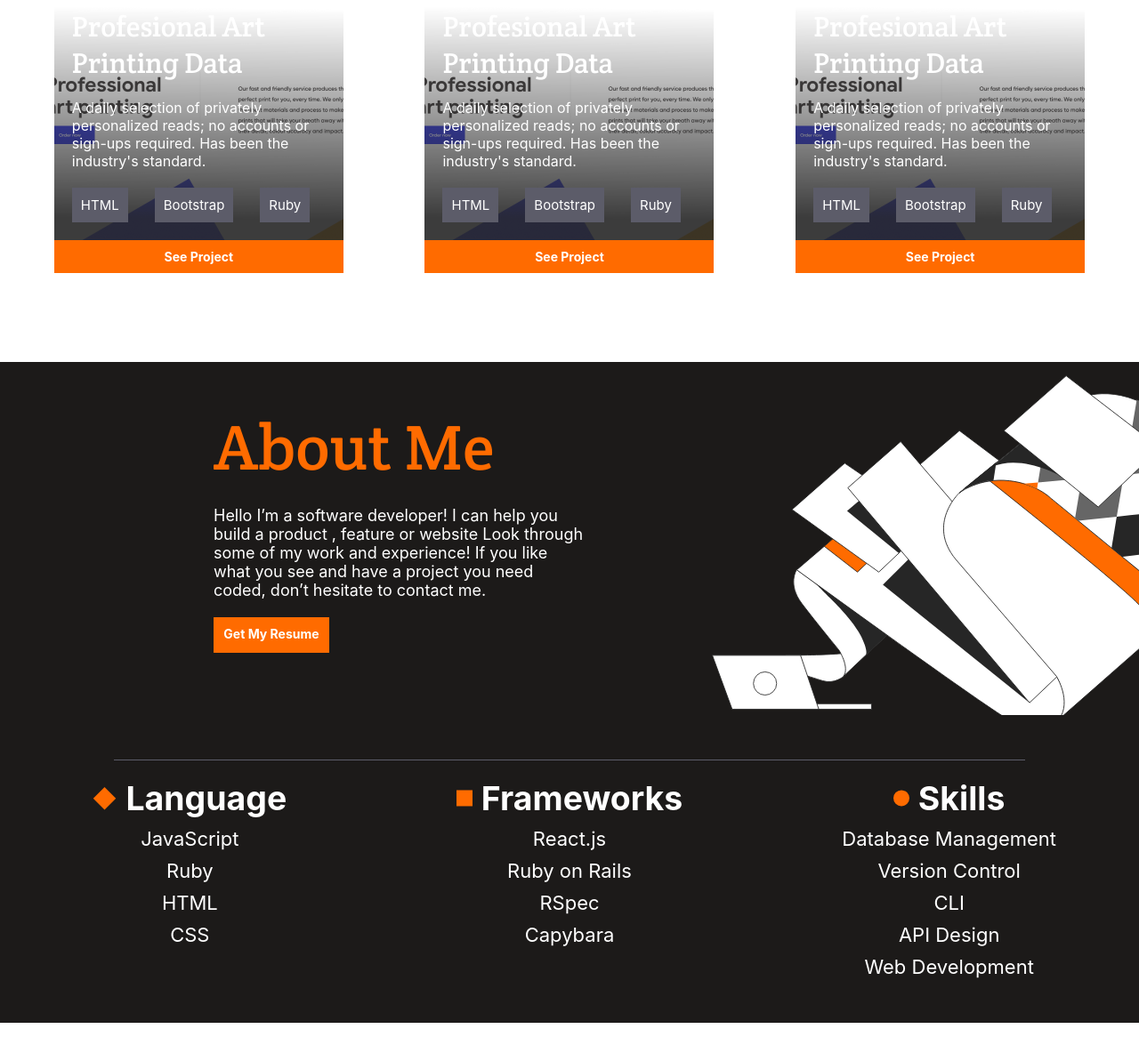
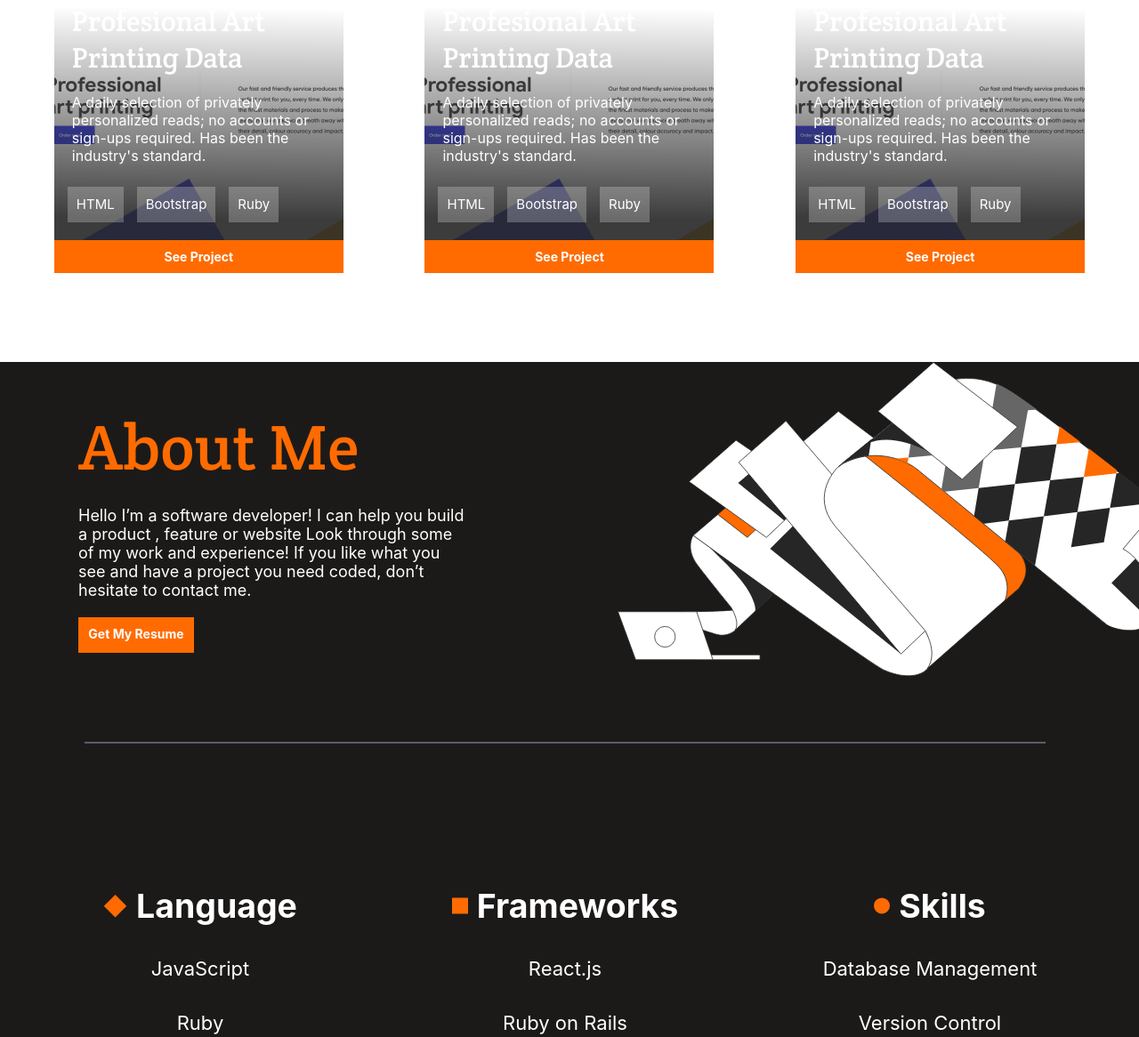
Before and after one commit to YoutLone/Portfolio, a plain HTML site: page index.html in a window 1280 px wide. Shown: the part 1449-2615 px from the top of the page at 89% size. Drawn offline with Linux system fonts and the light colour scheme.

Commit message:
update aboutme section

```diff
--- a/index.html
+++ b/index.html
@@ -222,8 +222,6 @@
         </p>
         <a class="get-my-resume-btn" href="#">Get My Resume</a>
       </div>
-    </section>
-    <section class="skills-section">
       <div class="about-me-line"></div>
 
       <ul class="skills-wrapper">
--- a/style.css
+++ b/style.css
@@ -214,9 +214,10 @@
 .other-project-tag {
   font-family: "Inter", sans-serif;
   color: white;
-  margin: 0 10px 20px 20px;
+  margin: 5px 0 20px 15px;
   font-size: 15px;
-  background-color: #5c5c69;
+  line-height: 20px;
+  background: rgba(255, 255, 255, 0.24);
   padding: 10px;
 }
 
@@ -253,14 +254,14 @@
 .about-me-section {
   margin-top: 100px;
   width: 100%;
+  height: 1500px;
   background-color: #1c1a19;
-  display: flex;
   align-items: center;
   justify-content: center;
   position: relative;
   padding: 50px 0;
   overflow: hidden;
-  background-position: right bottom;
+  background-position: 100% 8%;
   background-image: url(images/illustration-about-me-mobile.png);
   background-repeat: no-repeat;
 }
@@ -348,6 +349,7 @@
   flex-direction: column;
   align-items: center;
   list-style-type: none;
+  padding-top: 40px;
 }
 
 .skill-title-wrapper {
@@ -365,6 +367,7 @@
   font-weight: 400;
   font-size: 22px;
   margin-top: 10px;
+  padding-top: 25px;
 }
 
 @media only screen and (min-width: 768px) {
@@ -477,16 +480,29 @@
   }
 
   .about-me-section {
-    justify-content: flex-start;
     background-image: url(images/illustration-aboutme.svg);
     background-repeat: no-repeat;
-    background-size: contain;
-    background-position: 800px 15px;
+    background-position: 100% 0%;
+    margin-top: 100px;
+    width: 100%;
+    height: 1000px;
+    background-color: #1c1a19;
+    align-items: center;
+    justify-content: center;
+    padding: 50px 0;
+    overflow: hidden;
   }
 
   .about-me-text-wrapper {
-    padding-left: 20px;
     width: 50%;
+    margin-left: -132px;
+  }
+
+  .about-me-line {
+    width: 100%;
+    height: 2px;
+    margin: 100px -105px;
+    background-color: #5c5c69;
   }
 
   .about-me-illustration {
@@ -496,6 +512,7 @@
 
   .skills-wrapper {
     grid-template-columns: 1fr 1fr 1fr;
+    margin: 10px 30px 50px -180px;
   }
 }
 
```
